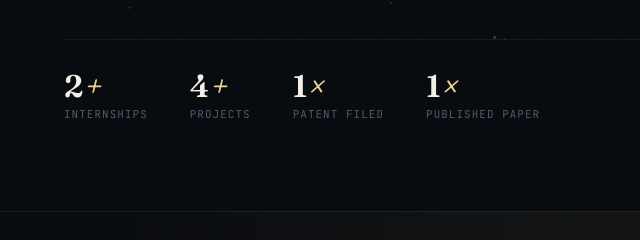
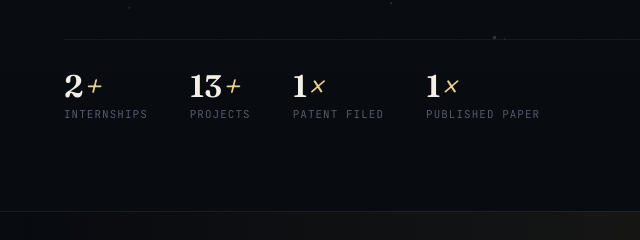
Before and after one commit to keerthivasan01082004-arch/Portfolio-, a plain HTML site: page index.html in a window 1280 px wide. Shown: the part 724-964 px from the top of the page, 0-640 px from the left. Drawn offline with Linux system fonts and the light colour scheme.

Commit message:
Increase homepage project count to 13+

```diff
--- a/index.html
+++ b/index.html
@@ -322,7 +322,7 @@
       </div>
       <div class="hero-stats">
         <div class="stat"><div class="stat-num">2<span>+</span></div><div class="stat-label">Internships</div></div>
-        <div class="stat"><div class="stat-num">4<span>+</span></div><div class="stat-label">Projects</div></div>
+        <div class="stat"><div class="stat-num">13<span>+</span></div><div class="stat-label">Projects</div></div>
         <div class="stat"><div class="stat-num">1<span>×</span></div><div class="stat-label">Patent Filed</div></div>
         <div class="stat"><div class="stat-num">1<span>×</span></div><div class="stat-label">Published Paper</div></div>
       </div>
```
